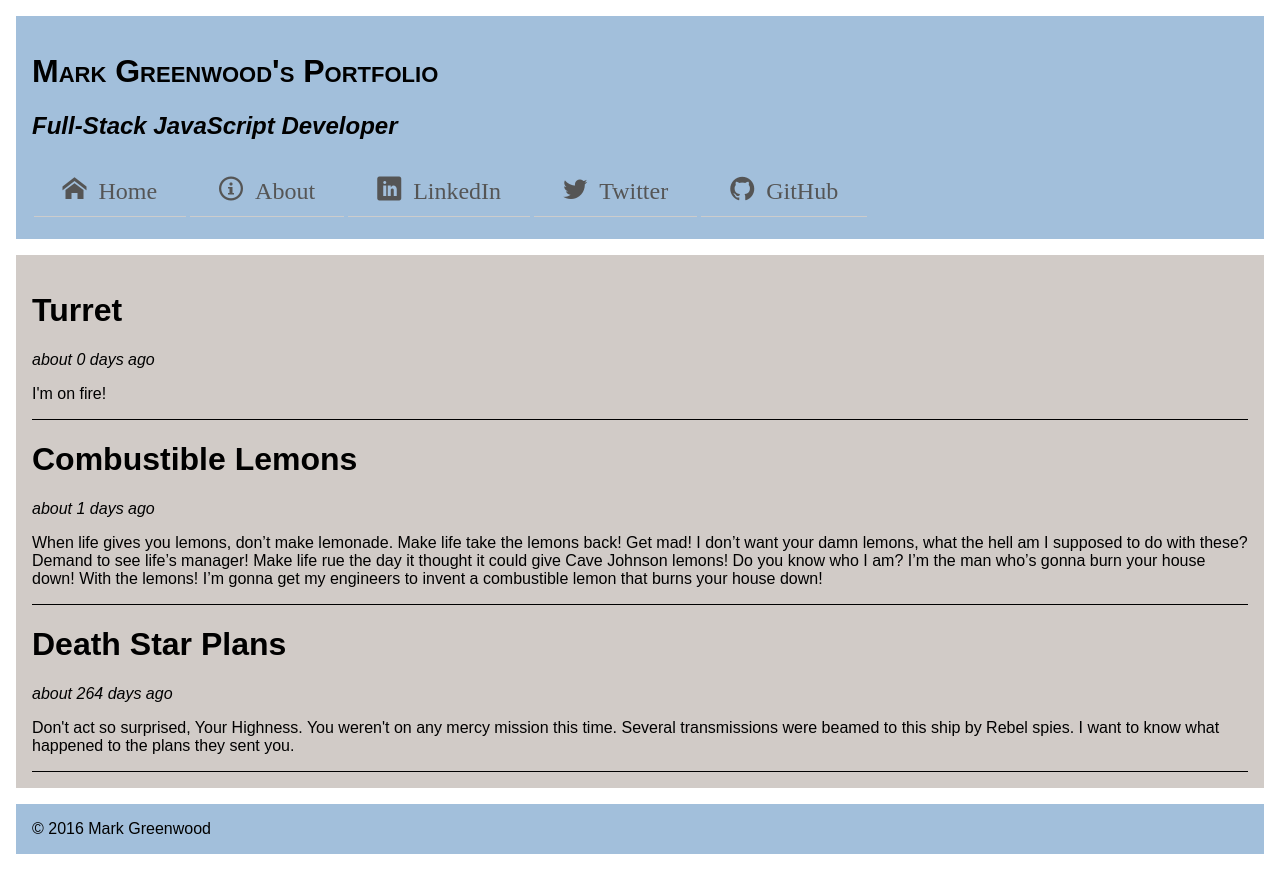
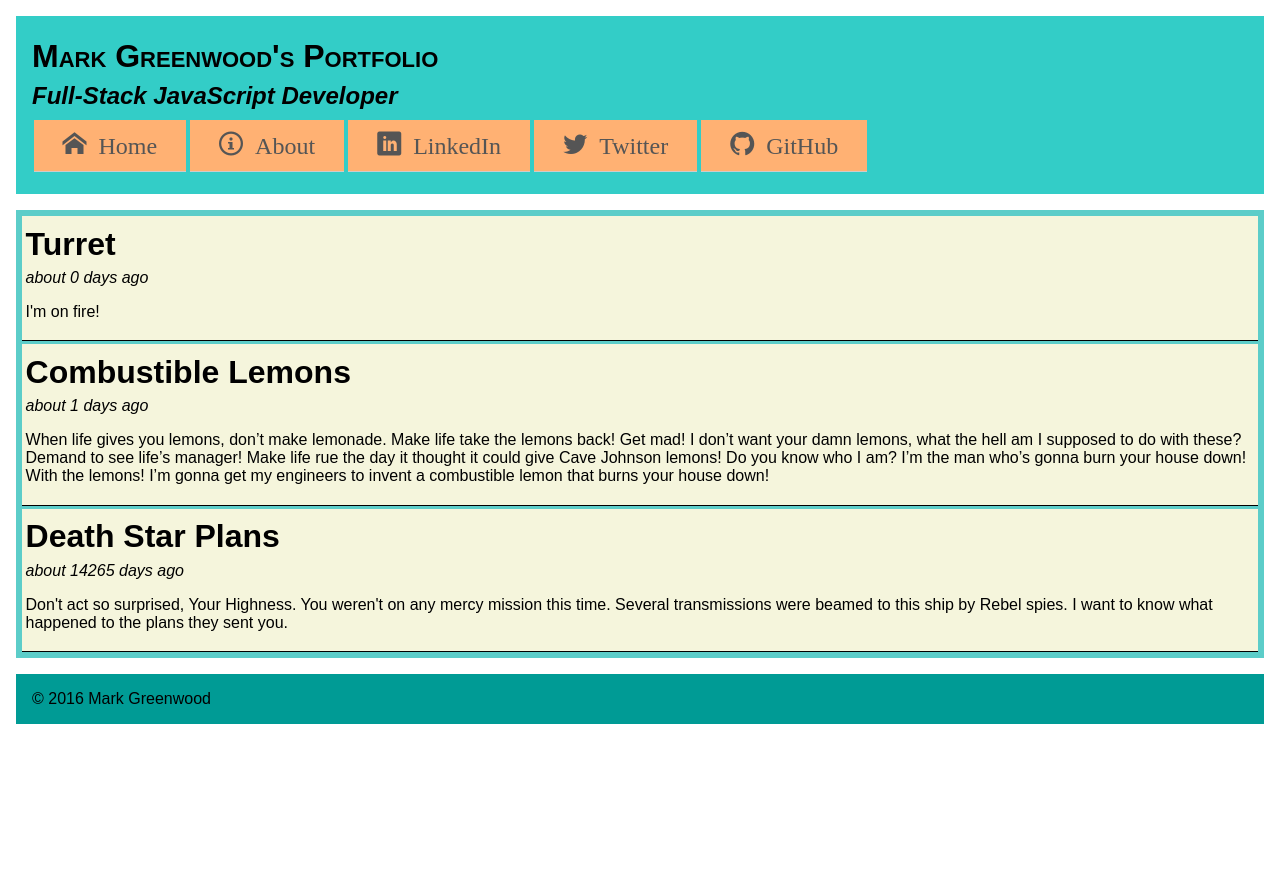
Before and after one commit to markgreenwood/portfolio, a plain HTML site: page index.html in a window 1280 px wide. After the commit the page ends 800 px from the top, so only its background shows below. Drawn offline with nearby package versions, Linux system fonts and the light colour scheme; files whose address does not match are found by name.

Commit message:
Experimenting with color schemes, aesthetics

```diff
--- a/index.html
+++ b/index.html
@@ -27,10 +27,6 @@
     </nav>
   </header>
   <main>
-    <section id="about" class="tab-content">
-      <h1>About me</h1>
-      <p>Here's where I tell you about myself.</p>
-    </section>
     <section id="articles" class="tab-content">
       <article class="template">
         <div class="article-header">
@@ -42,6 +38,10 @@
         </div>
       </article>
     </section>
+    <section id="about" class="tab-content">
+      <h1>About me</h1>
+      <p>Here's where I tell you about myself.</p>
+    </section>
   </main>
   <footer>
     &copy; 2016 Mark Greenwood
--- a/scripts/portfolioArticles.js
+++ b/scripts/portfolioArticles.js
@@ -2,7 +2,7 @@ var ourLocalData = [
   {
     title:        'Death Star Plans',
     category:     'Hardware',
-    publishedOn:  '2016-01-01',
+    publishedOn:  '1977-09-01',
     body:         '<p>Don\'t act so surprised, Your Highness. You weren\'t on any mercy mission this time. Several transmissions were beamed to this ship by Rebel spies. I want to know what happened to the plans they sent you.</p>',
   },
   {
--- a/scripts/portfolioView.js
+++ b/scripts/portfolioView.js
@@ -3,7 +3,7 @@ var portfolioView = {};
 portfolioView.handleMainNav = function() {
   /*
   */
-  $('.main-nav').on('click', 'li', function() {
+  $('.main-nav').on('click', 'li.tab', function() {
     var selection = $(this).attr('data-content');
     console.log(selection);
     $('.tab-content').hide();
--- a/styles/base.css
+++ b/styles/base.css
@@ -1,11 +1,23 @@
 body {
   font-size: 100%;
+}
+
+h1 {
+  margin: 0.2em 0;
+}
+
+h2 {
+  margin: 0.2em 0;
+}
+
+#about {
+  background-color: beige;
 }
 
 header {
   padding: 1em;
   margin: 1em;
-  background-color: #a2bfdb;
+  background-color: #33cdc7;
 }
 
 header h1 {
@@ -17,25 +29,26 @@ header h2 {
 }
 
 main {
-  padding: 1em;
+  padding: 0.2em;
   margin: 1em;
-  background-color: #d1cbc7;
+  background-color: #5ccdc9;
 }
 
-#about {
+article, #about {
   border-bottom: 1px solid black;
-  visibility: hidden;
+  margin: 0.2em;
+  padding: 0.2em;
+  background-color: beige;
 }
 
-article {
-  border-bottom: 1px solid black;
-  margin: 0;
+.article-body {
+  padding: 0
 }
 
 footer {
   padding: 1em;
   margin: 1em;
-  background-color: #a2bfdb;
+  background-color: #009b95;
 }
 
 a, a:link, a:active {
--- a/styles/module.css
+++ b/styles/module.css
@@ -22,6 +22,11 @@
   font-size: 1.5em;
   padding: 0.5em 0.2em;
   border-bottom: 1px solid #ccc;
+  background-color: #ffb173;
+}
+
+.main-nav li:hover {
+  background-color: #ff7100;
 }
 
 .template {
```
